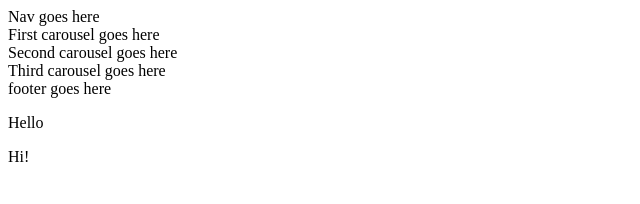
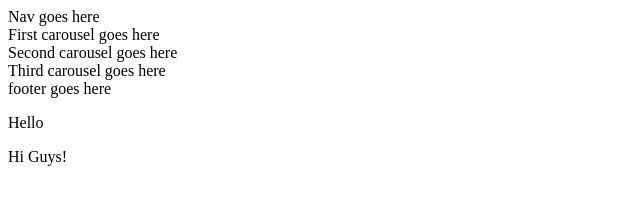
Before and after one commit to lbourke1234/m2-d5, a plain HTML site: page index.html in a window 1280 px wide. Shown: the full height of the page, 0-640 px from the left. Drawn offline with Linux system fonts and the light colour scheme.

Commit message:
Update index.html

```diff
--- a/index.html
+++ b/index.html
@@ -17,6 +17,6 @@
   </head>
   <body>
     <p>Hello</p>
-    <p>Hi!</p>
+    <p>Hi Guys!</p>
   </body>
 </html>
```
